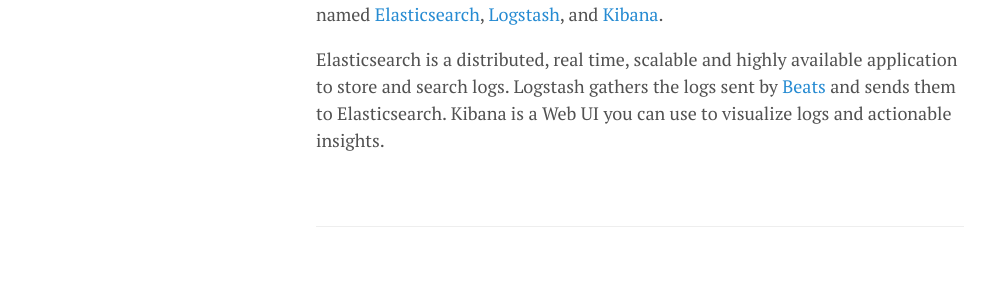
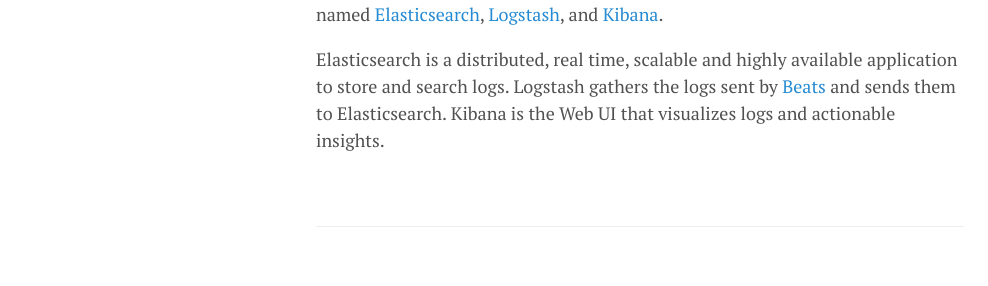
Before and after one commit to lgeurts/lgeurts.github.io, a Jekyll site: the page built from _posts/2018-05-29-testing-elastic-stack-on-Ubuntu-in-Azure.md, in a window 1280 px wide. Shown: the part 280-566 px from the top of the page, without its empty margins (0-988 px from the left). Built offline with Jekyll 4.4.1, drawn with Linux system fonts in a browser that asks for light colours; nearby versions of some CDN libraries; comment, search, counter and statistics services are not loaded.

Commit message:
Update 2018-05-29-testing-elastic-stack-on-Ubuntu-in-Azure.md

```diff
--- a/_posts/2018-05-29-testing-elastic-stack-on-Ubuntu-in-Azure.md
+++ b/_posts/2018-05-29-testing-elastic-stack-on-Ubuntu-in-Azure.md
@@ -9,4 +9,4 @@
 
 ELK or Elastic Stack is a combination of 3 very popluar open source applications named [Elasticsearch](https://www.elastic.co/products/elasticsearch), [Logstash](https://www.elastic.co/products/logstash), and [Kibana](https://www.elastic.co/products/kibana).
 
-Elasticsearch is a distributed, real time, scalable and highly available application to store and search logs. Logstash gathers the logs sent by [Beats](https://www.elastic.co/products/beats) and sends them to Elasticsearch. Kibana is a Web UI you can use to visualize logs and actionable insights.
+Elasticsearch is a distributed, real time, scalable and highly available application to store and search logs. Logstash gathers the logs sent by [Beats](https://www.elastic.co/products/beats) and sends them to Elasticsearch. Kibana is the Web UI that visualizes logs and actionable insights.
```
